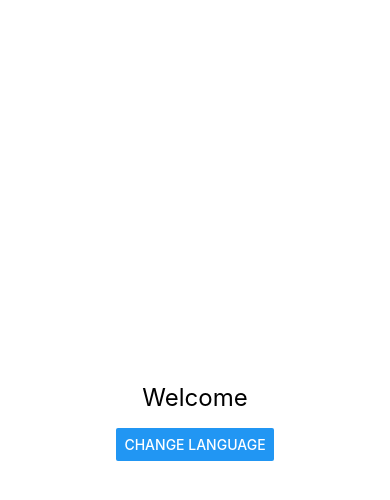
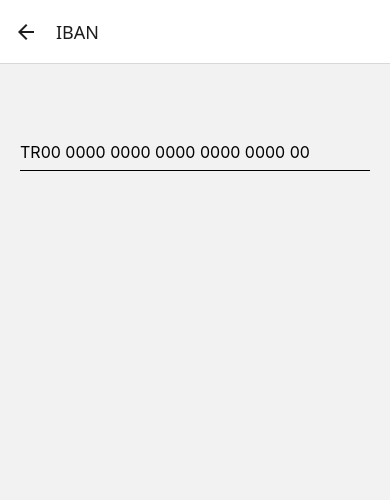
Before and after one commit to SerapG/LocalizationApp, a React Native app: screen /IBAN in a window 390 px wide. Shown: the top 500 px of the page. Built offline with nearby package versions, Linux system fonts and the light colour scheme.

Commit message:
IBAN Input Screen added

```diff
--- a/App.tsx
+++ b/App.tsx
@@ -1,11 +1,11 @@
 import React from 'react';
 import { LocalizationProvider } from './contexts/LocalizationContext';
-import HomeScreen from './screens/HomeScreen';
+import StackNavigator from './navigation/StackNavigator';
 
 const App = () => {
   return (
     <LocalizationProvider>
-      <HomeScreen />
+      <StackNavigator />
     </LocalizationProvider>
   );
 };
--- /dev/null
+++ b/navigation/StackNavigator.tsx
@@ -0,0 +1,30 @@
+import React from 'react';
+import { createNativeStackNavigator } from '@react-navigation/native-stack';
+import { NavigationContainer } from '@react-navigation/native';
+import HomeScreen from '../screens/HomeScreen';
+import IBANInputScreen from '../screens/IBANInputScreen';
+import LangChangeScreen from '../screens/LangChangeScreen';
+
+
+export type RootStackParamList = {
+    Home: undefined;
+    IBAN: undefined;
+    Language: undefined;
+};
+
+const Stack = createNativeStackNavigator<RootStackParamList>();
+
+
+const StackNavigator = () => {
+    return (
+        <NavigationContainer>
+            <Stack.Navigator initialRouteName="Home">
+                <Stack.Screen name="Home" component={HomeScreen} />
+                <Stack.Screen name="Language" component={LangChangeScreen} />
+                <Stack.Screen name="IBAN" component={IBANInputScreen} />
+            </Stack.Navigator>
+        </NavigationContainer>
+    );
+};
+
+export default StackNavigator;
--- a/screens/HomeScreen.tsx
+++ b/screens/HomeScreen.tsx
@@ -1,32 +1,30 @@
 import React from 'react';
-import { View, Text, Button, StyleSheet } from 'react-native';
-import { useLocalization } from '../contexts/LocalizationContext';
+import { View, Button, StyleSheet } from 'react-native';
+import { useNavigation } from '@react-navigation/native';
+import type { NativeStackNavigationProp } from '@react-navigation/native-stack';
+import type { RootStackParamList } from '../navigation/StackNavigator';
 
 const HomeScreen = () => {
-    const { translations, changeLanguage, language } = useLocalization();
+    const navigation = useNavigation<NativeStackNavigationProp<RootStackParamList>>();
 
     return (
         <View style={styles.container}>
-            <Text style={styles.text}>{translations.welcome}</Text>
-            <Button
-                title={translations.change_language}
-                onPress={() => changeLanguage(language === 'en' ? 'tr' : 'en')}
-            />
+            <Button title="Dili Değiştir" onPress={() => navigation.navigate('Language')} />
+            <View style={styles.spacing} />
+            <Button title="IBAN Doğrula" onPress={() => navigation.navigate('IBAN')} />
         </View>
     );
 };
 
 export default HomeScreen;
 
-
 const styles = StyleSheet.create({
     container: {
         flex: 1,
         justifyContent: 'center',
-        alignItems: 'center',
+        padding: 20,
     },
-    text: {
-        fontSize: 24,
-        marginBottom: 16,
+    spacing: {
+        height: 16,
     },
 });
--- /dev/null
+++ b/screens/IBANInputScreen.tsx
@@ -0,0 +1,78 @@
+import React, { useState } from 'react';
+import { View, TextInput, Text, StyleSheet, KeyboardAvoidingView } from 'react-native';
+
+
+const IBANInputScreen = () => {
+
+    const [iban, setIban] = useState('');
+    const [error, setError] = useState('');
+
+
+    //IBAN duzenleme
+    const formatIban = (input: string) => {
+        //bosluklari temizleme islemi
+        const cleaned = input.replace(/\s+/g, '');
+        const withTR = cleaned.startsWith('TR') ? cleaned : 'TR' + cleaned;
+
+        return withTR.match(/.{1,4}/g)?.join(' ') ?? '';
+    };
+
+    const handleChange = (text: string) => {
+        //inputu formatIban fonk. duzenler
+        const formatted = formatIban(text);
+        //controlled input, iban state i guncellenir
+        setIban(formatted);
+
+        const raw = formatted.replace(/\s+/g, '');
+        const onlyNumbers = raw.slice(2).match(/^\d+$/);
+        //TR ile basliyor mu ve 26 karakter uzunlukta mi
+        const isValid = raw.startsWith('TR') && raw.length === 26 && onlyNumbers;
+
+
+        if (raw.length >= 7 && !isValid) {
+            setError('Gecersiz IBAN numarasi');
+        } else {
+            setError('');
+        }
+
+    };
+
+    return (
+        <KeyboardAvoidingView behavior='padding' style={{ flex: 1 }}>
+            <View style={styles.container}>
+                <TextInput
+                    value={iban}
+                    onChangeText={handleChange}
+                    placeholder="TR00 0000 0000 0000 0000 0000 00"
+                    keyboardType="number-pad"
+                    maxLength={32}// TR + 24 rakam + 6 bosluk
+                    style={[styles.input, error ? styles.inputError : null]}
+                />
+                {error && <Text style={styles.errorText}>{error}</Text>}
+
+            </View>
+        </KeyboardAvoidingView>
+
+    );
+};
+
+export default IBANInputScreen;
+
+const styles = StyleSheet.create({
+    container: {
+        padding: 20,
+        marginTop: 50,
+    },
+    input: {
+        borderBottomWidth: 1,
+        fontSize: 16,
+        paddingVertical: 8,
+    },
+    inputError: {
+        borderBottomColor: 'red',
+    },
+    errorText: {
+        color: 'red',
+        marginTop: 5,
+    },
+});
--- /dev/null
+++ b/screens/LangChangeScreen.tsx
@@ -0,0 +1,30 @@
+import React from 'react';
+import { View, Text, Button, StyleSheet } from 'react-native';
+import { useLocalization } from '../contexts/LocalizationContext';
+
+const LanguageChangeScreen = () => {
+    const { translations, changeLanguage, language } = useLocalization();
+
+    return (
+        <View style={styles.container}>
+            <Text style={styles.text}>{translations.welcome}</Text>
+            <Button
+                title={translations.change_language}
+                onPress={() => changeLanguage(language === 'en' ? 'tr' : 'en')}
+            />
+        </View>
+    );
+};
+
+export default LanguageChangeScreen;
+
+const styles = StyleSheet.create({
+    container: {
+        padding: 20,
+        marginTop: 50,
+    },
+    text: {
+        fontSize: 24,
+        marginBottom: 20,
+    },
+});
```
Also changed, not shown: package.json (+7 -1 lines), 1 other file (tests, documents, lock files or other folders).
